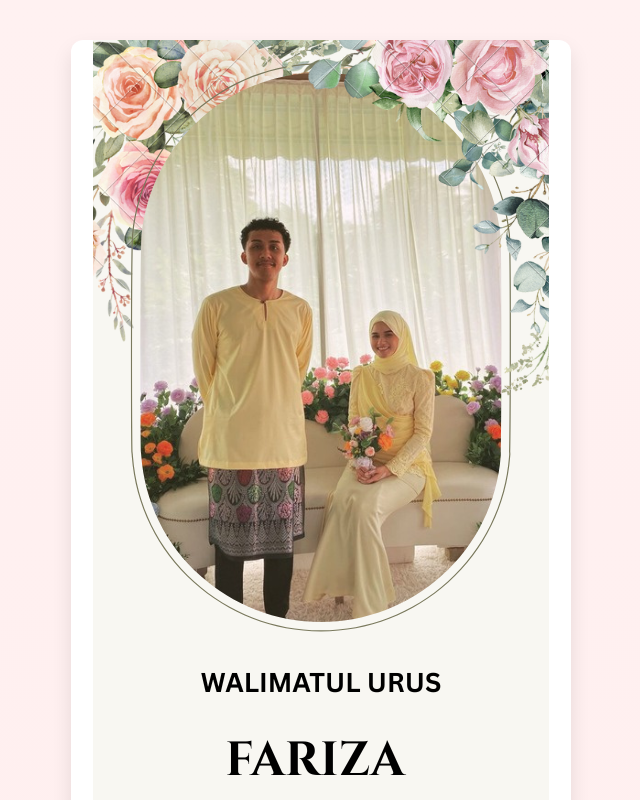
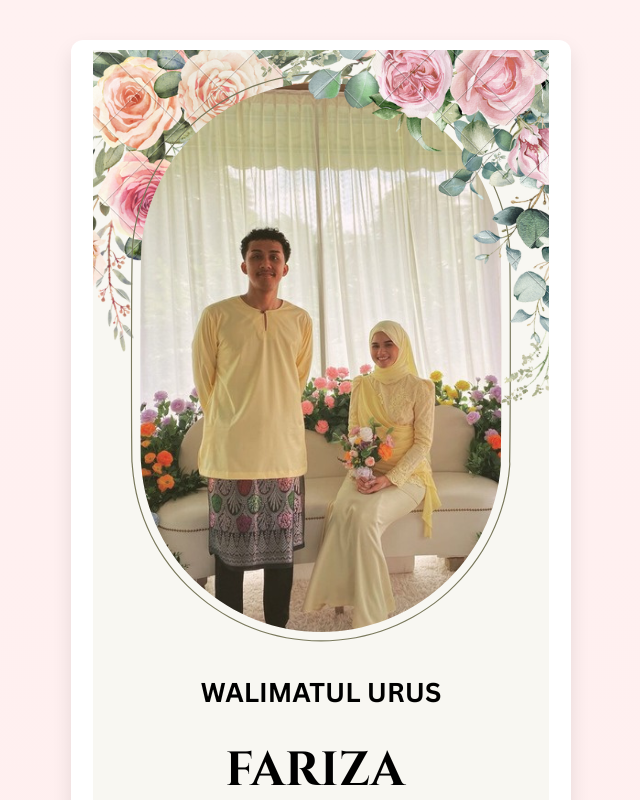
Before and after one commit to mrygoround/kadeucapan, a plain HTML site: page index.html in a window 1280 px wide. Shown: the top 800 px of the page, without its empty margins (319-959 px from the left). Drawn offline with nearby package versions, Linux system fonts and the light colour scheme.

Commit message:
Upload fail kad

```diff
--- a/index.html
+++ b/index.html
@@ -260,6 +260,17 @@
   text-align: center;
   border-radius: 8px;
 }
+
+.img-wrapper {
+  display: flex;
+  justify-content: center;
+  align-items: center;
+  padding: 10px 0;
+}
+.img-wrapper img {
+  max-width: 100%;
+  height: auto;
+}
 </style>
 </head>
 <body>
@@ -268,7 +279,7 @@
   Your browser does not support the audio element.
  </audio>
 <div class="container">
-<img alt="Kad Jemputan Raiyan &amp; Fariza" src="Images/WALI.png"/>
+<div class="img-wrapper"><img alt="Kad Jemputan Raiyan &amp; Fariza" src="Images/WALI.png"/></div>
 <div class="header">
 <img alt="salam" src="Images/salam.png" style="width: 100px; height: auto; vertical-align: middle;"/>
 <div class="penjemputStyle">
```
